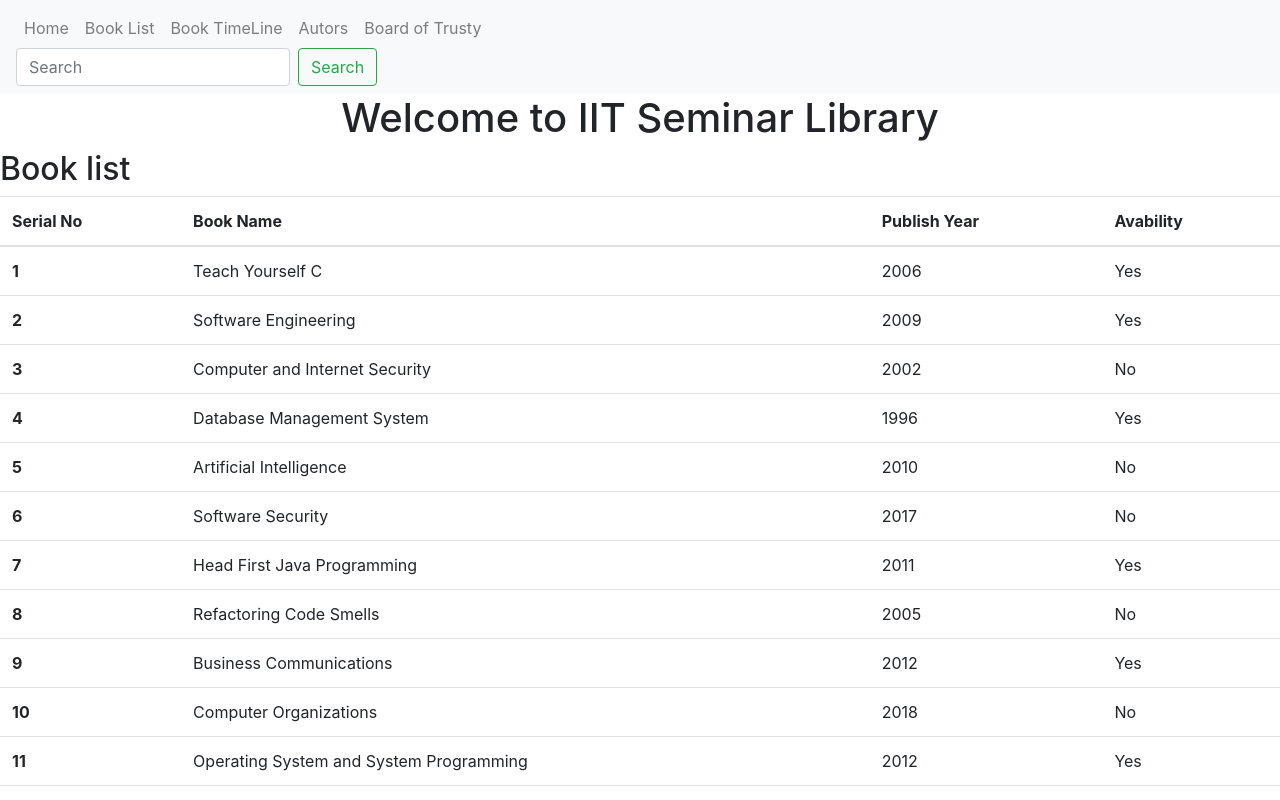
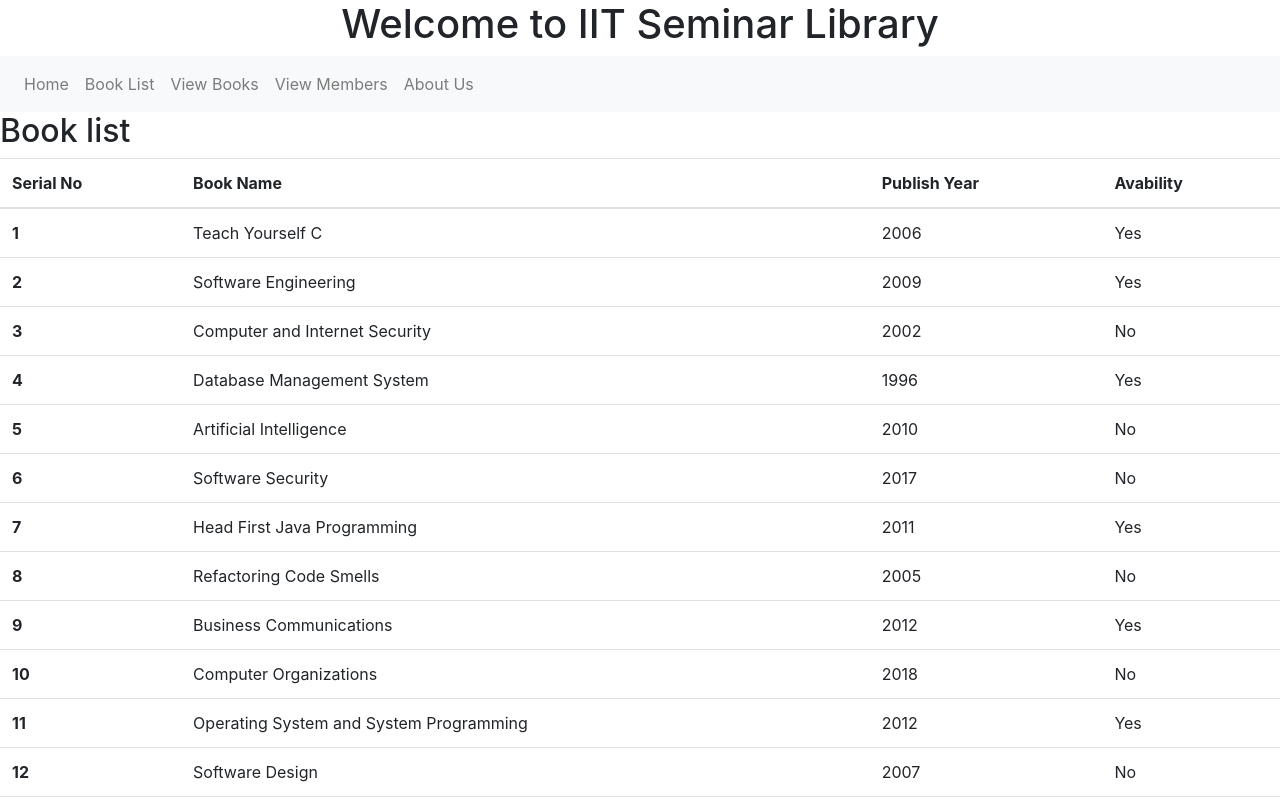
Before and after one commit to rakib3004/book-management, an Angular app: page / in a window 1280 px wide. Shown: the top 800 px of the page. Built offline with nearby package versions, Linux system fonts and the light colour scheme.

Commit message:
add navigation

```diff
--- a/src/app/app.component.html
+++ b/src/app/app.component.html
@@ -1,3 +1,4 @@
+<h1 align="center">Welcome to IIT Seminar Library</h1>
 <app-home-menu></app-home-menu>
-<h1 align="center">Welcome to IIT Seminar Library</h1>
+
 <app-book-list></app-book-list>
--- a/src/app/home-menu/home-menu.component.html
+++ b/src/app/home-menu/home-menu.component.html
@@ -9,20 +9,20 @@
           <a class="nav-link" href="/demo-project/src/app/book-list/book-list.component.html">Book List</a>
         </li>
         <li class="nav-item">
-            <a class="nav-link" href="#">Book TimeLine</a>
+            <a class="nav-link" href="#">View Books</a>
           </li>
         <li class="nav-item">
-            <a class="nav-link" href="#">Autors</a>
+            <a class="nav-link" href="#">View Members</a>
           </li>
           <li class="nav-item">
-            <a class="nav-link" href="#">Board of Trusty</a>
+            <a class="nav-link" href="#">About Us</a>
           </li>
 
 
       </ul>
-      <form class="form-inline my-2 my-lg-0">
+     <!--<form class="form-inline my-2 my-lg-0">
         <input class="form-control mr-sm-2" type="search" placeholder="Search" aria-label="Search">
         <button class="btn btn-outline-success my-2 my-sm-0" type="submit">Search</button>
-      </form>
+      </form>-->
     </div>
   </nav>
```
